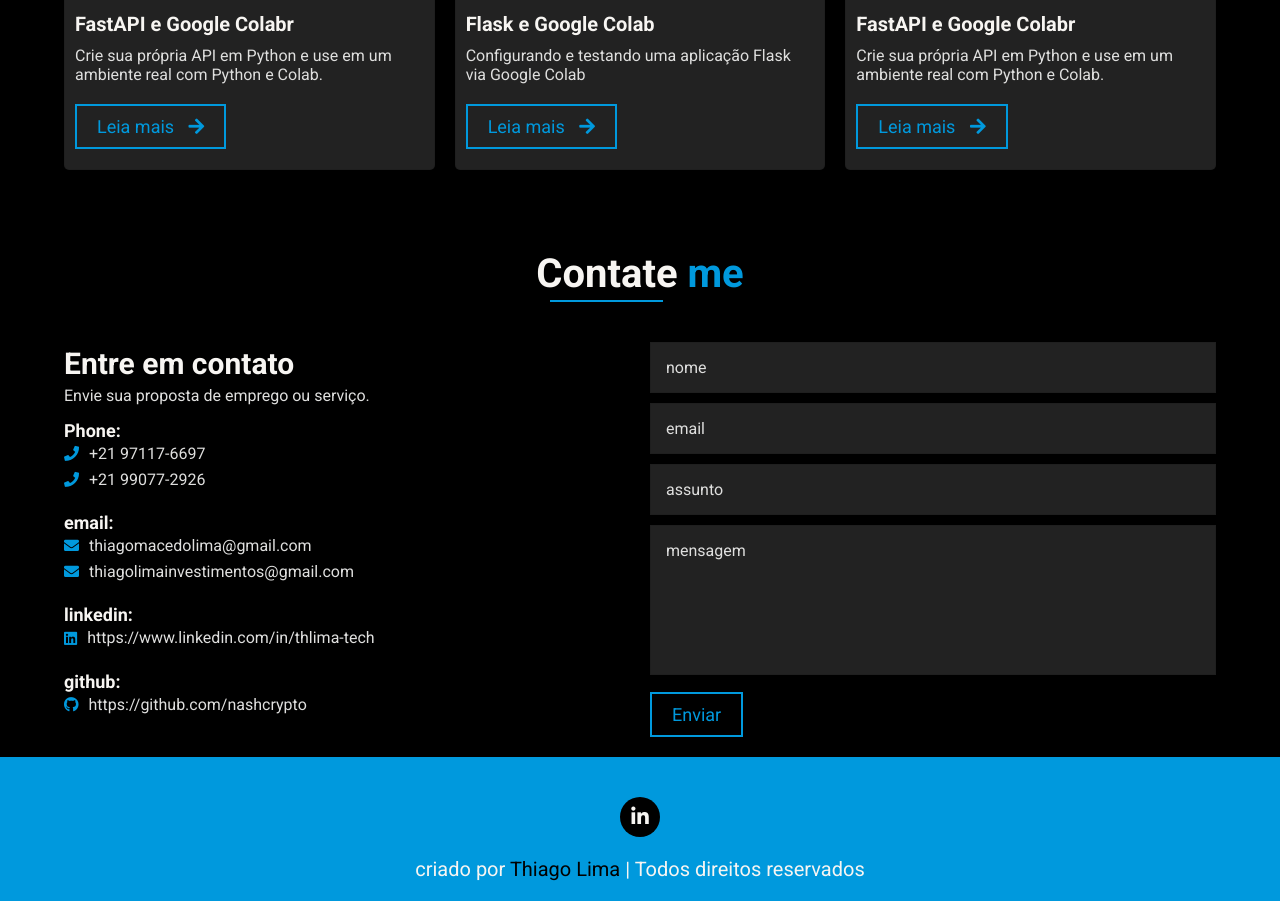
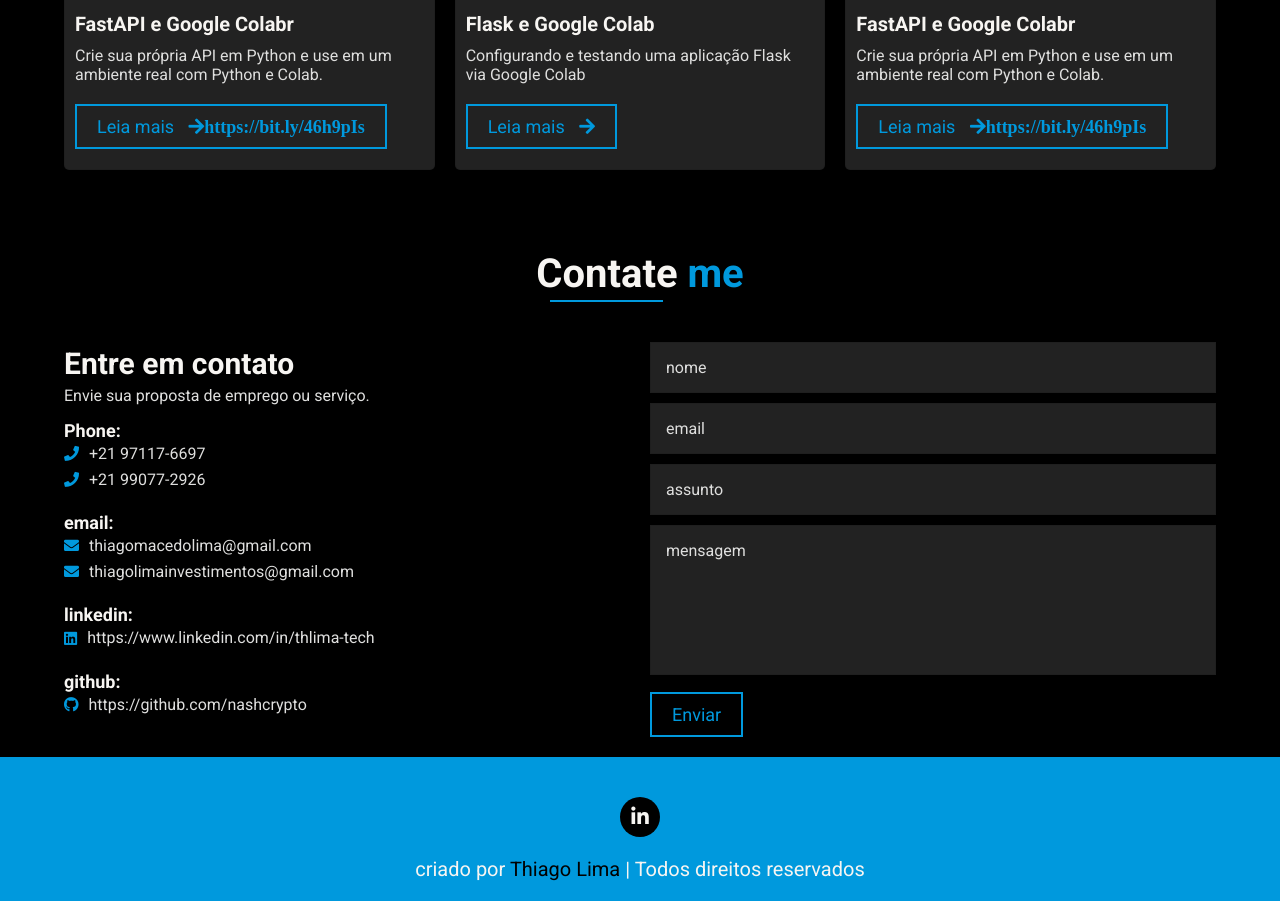
Before and after one commit to nashcrypto/portfolio, a plain HTML site: page index.html in a window 1280 px wide. Shown: the part 3405-4306 px from the top of the page. Drawn offline with Linux system fonts and the light colour scheme.

Commit message:
Update index.html

```diff
--- a/index.html
+++ b/index.html
@@ -574,7 +574,7 @@
                         <p>Crie sua própria API em Python e use
                             em um ambiente real com Python e Colab.
                         </p>
-                        <a href="https://bit.ly/46h9pIs" class="btn">Leia mais <i class="fas fa-arrow-right"></i></a>
+                        <a href="https://bit.ly/46h9pIs" class="btn">Leia mais <i class="fas fa-arrow-right">https://bit.ly/46h9pIs</i></a>
                     </div>
                 </div>
 		<!--
```
